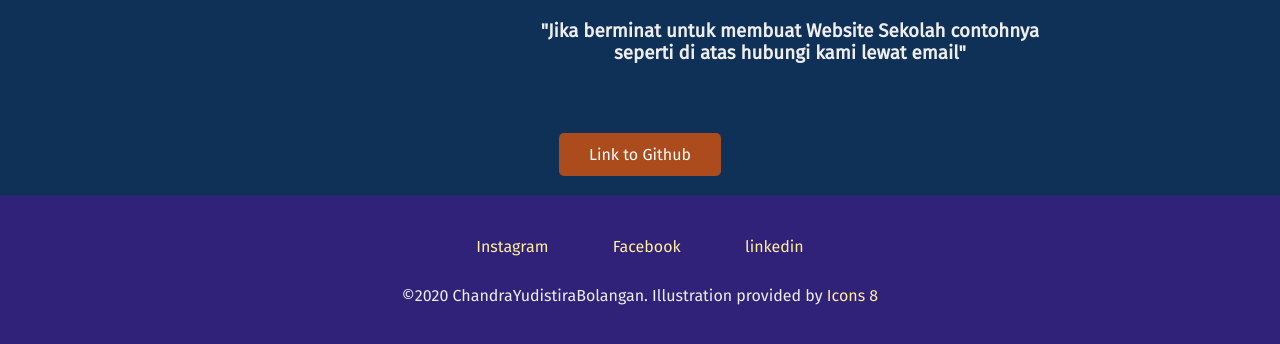
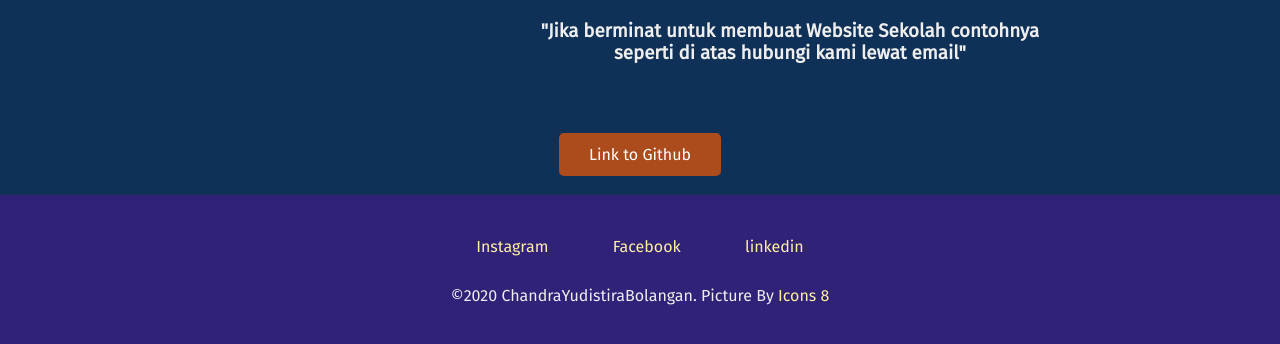
Before and after one commit to ChandraXXX123/CV, a plain HTML site: page index2.html in a window 1280 px wide. Shown: the part 1609-1953 px from the top of the page. Drawn offline with Linux system fonts and the light colour scheme.

Commit message:
initial commit

```diff
--- a/index2.html
+++ b/index2.html
@@ -45,8 +45,8 @@
         <a class="social-links" href="https://www.facebook.com/jumaah.ramansyah/">Facebook</a>
         <a class="social-links" href="https://www.linkedin.com/in/chandra-yudistira-bolangan-115ab11b7/">linkedin</a>
         <p class="footer-text">
-          &#169;2020 ChandraYudistiraBolangan. Illustration provided by
-          <a class="icon8"href="https://icons8.com/">Icons 8</a>
+          &#169;2020 ChandraYudistiraBolangan. Picture By
+          <a class="icon8"href="https://www.google.com/">Icons 8</a>
         </p>
       </div>
 </body>
```
